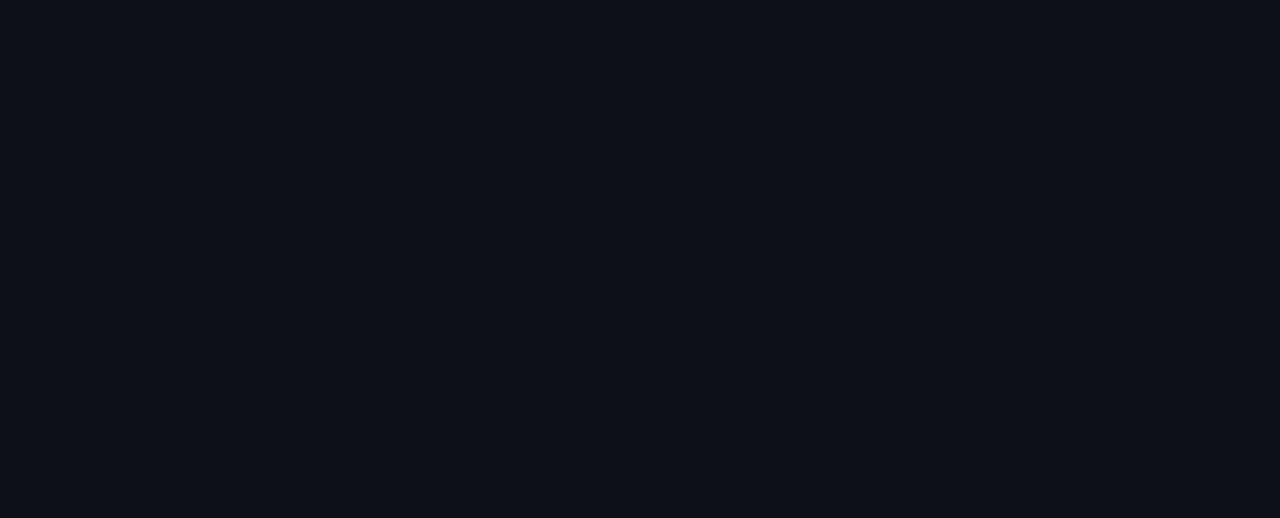
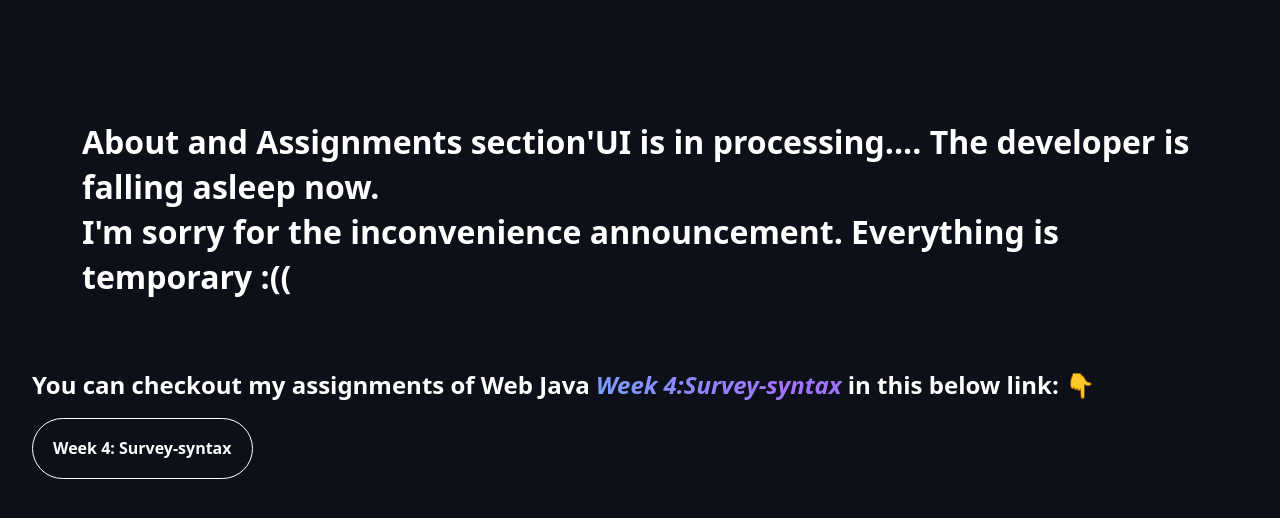
Before and after one commit to lxbach1608/Portfolio, a React (Create React App) app: page / in a window 1280 px wide. Shown: the part 828-1346 px from the top of the page. Before the commit the page ends 800 px from the top, so only its background shows below. Built offline with nearby package versions, Linux system fonts and the light colour scheme.

Commit message:
update assignment web java

```diff
--- a/src/App.js
+++ b/src/App.js
@@ -35,6 +35,16 @@ function App() {
             );
           })}
         </Routes>
+
+        <img
+          src="https://fullstack.edu.vn/landing/htmlcss/assets/img/hero-bg-circle.svg"
+          className={cx("circle-img")}
+        />
+
+        <img
+          src="https://fullstack.edu.vn/landing/htmlcss/assets/img/hero-bg-square.svg"
+          className={cx("square-img")}
+        />
       </div>
     </Router>
   );
--- a/src/App.module.scss
+++ b/src/App.module.scss
@@ -4,3 +4,18 @@
   margin-left: auto;
   margin-right: auto;
 }
+
+.circle-img,
+.square-img {
+  position: absolute;
+  z-index: -1;
+}
+.square-img {
+  left: -128px;
+  bottom: 20px;
+}
+
+.circle-img {
+  right: -128px;
+  top: 200px;
+}
--- a/src/components/GlobalStyle/GlobalStyle.scss
+++ b/src/components/GlobalStyle/GlobalStyle.scss
@@ -12,6 +12,7 @@
 
 html {
   font-size: 62.5%;
+  scroll-behavior: smooth;
 }
 
 body {
@@ -21,6 +22,12 @@ body {
     "Apple Color Emoji", "Segoe UI Emoji", "Segoe UI Symbol";
 }
 
+// reset
+a {
+  text-decoration: none;
+  color: inherit;
+}
+
 // Common styles
 .mt20 {
   margin-top: 2rem;
--- a/src/layouts/DefaultLayout/DefaultLayout.scss
+++ b/src/layouts/DefaultLayout/DefaultLayout.scss
@@ -2,8 +2,45 @@
   display: flex;
   justify-content: center;
   align-items: center;
-  height: 90vh;
+  height: 100vh;
 }
 
-.content {
+#about {
+  height: 100vh;
 }
+
+.heading {
+  color: #fff;
+  padding: 50px;
+  line-height: 1.4;
+}
+
+.heading2 {
+  color: #fff;
+}
+
+.assignment-btn {
+  display: inline-block;
+  color: #fff;
+  min-width: 100px;
+  text-align: center;
+  padding: 20px;
+  margin-top: 20px;
+  border: 1px solid #fff;
+  border-radius: 999px;
+  font-weight: 700;
+}
+
+.assignment-btn:hover {
+  cursor: pointer;
+  color: #000;
+  background-color: #fff;
+}
+
+.highlight {
+  font-weight: 600;
+  font-style: italic;
+  -webkit-text-fill-color: transparent;
+  background: -webkit-linear-gradient(45deg, #5ebbff -33%, #a174ff 69%);
+  -webkit-background-clip: text;
+}
--- a/src/layouts/DefaultLayout/index.js
+++ b/src/layouts/DefaultLayout/index.js
@@ -11,6 +11,27 @@ const DefaultLayout = function ({ children }) {
         {/* <Sidebar /> */}
         <div className="content">{children}</div>
       </div>
+      <div id="about">
+        <h1 className="heading">
+          About and Assignments section'UI is in processing.... The developer is
+          falling asleep now.{<br></br>} I'm sorry for the inconvenience
+          announcement. Everything is temporary :((
+        </h1>
+
+        <h2 className="heading2">
+          You can checkout my assignments of Web Java
+          <strong className="highlight"> Week 4:Survey-syntax</strong> in this
+          below link: 👇
+        </h2>
+
+        <a
+          href="https://week4-survey.onrender.com/W4_21110359/"
+          className="assignment-btn"
+          target="_blank"
+        >
+          Week 4: Survey-syntax
+        </a>
+      </div>
     </Fragment>
   );
 };
--- a/src/layouts/components/Header/index.js
+++ b/src/layouts/components/Header/index.js
@@ -48,8 +48,12 @@ const Header = function () {
       </Link>
       <ul className="header-list">
         <li className="item active">Home</li>
-        <li className="item">About</li>
-        <li className="item">Projects</li>
+        <li className="item">
+          <a href="#about">About</a>
+        </li>
+        <li className="item">
+          <a href="#about">Projects</a>
+        </li>
         <li className="item">Contact</li>
         <span className="line"></span>
       </ul>
--- a/src/pages/Home/Home.module.scss
+++ b/src/pages/Home/Home.module.scss
@@ -1,5 +1,4 @@
 .home {
-  color: #fff;
 }
 
 .hero {
@@ -9,6 +8,7 @@
 .intro {
   margin-right: 80px;
   width: 500px;
+  color: #fff;
 }
 
 .intro__title {
@@ -47,6 +47,7 @@
   border-right: 2px solid #fff;
   font-size: 2rem;
   line-height: 40px;
+  color: #fff;
 }
 
 .skill-list {
@@ -68,21 +69,6 @@
   transform: translateY(2px);
 }
 
-.circle-img,
-.square-img {
-  position: absolute;
-  z-index: -1;
-}
-.square-img {
-  left: -128px;
-  bottom: 20px;
-}
-
-.circle-img {
-  right: -128px;
-  top: 200px;
-}
-
 //
 
 .text-highlight {
--- a/src/pages/Home/index.js
+++ b/src/pages/Home/index.js
@@ -1,4 +1,5 @@
 import classNames from "classnames/bind";
+import { Fragment } from "react";
 import style from "./Home.module.scss";
 
 const cx = classNames.bind(style);
@@ -69,16 +70,6 @@ const Home = function () {
           </li>
         </ul>
       </div>
-
-      <img
-        src="https://fullstack.edu.vn/landing/htmlcss/assets/img/hero-bg-circle.svg"
-        className={cx("circle-img")}
-      />
-
-      <img
-        src="https://fullstack.edu.vn/landing/htmlcss/assets/img/hero-bg-square.svg"
-        className={cx("square-img")}
-      />
     </div>
   );
 };
```
